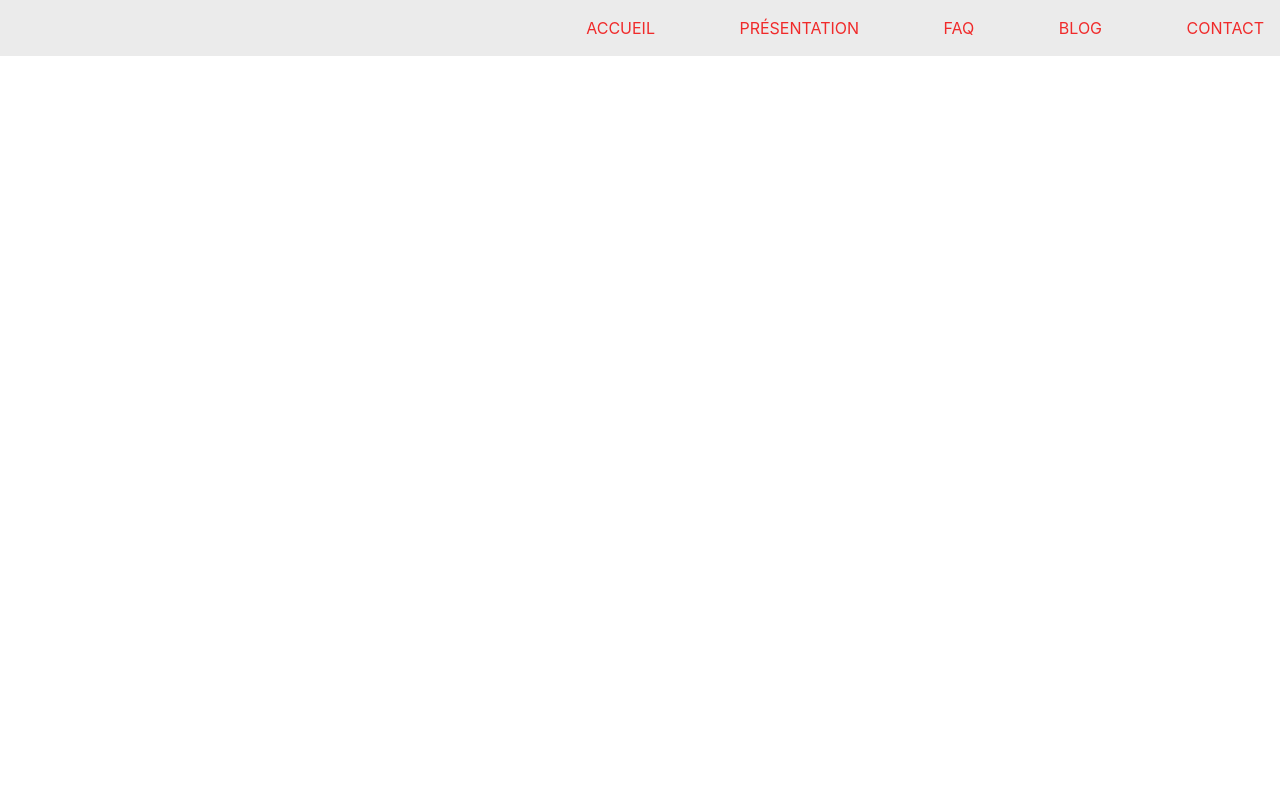
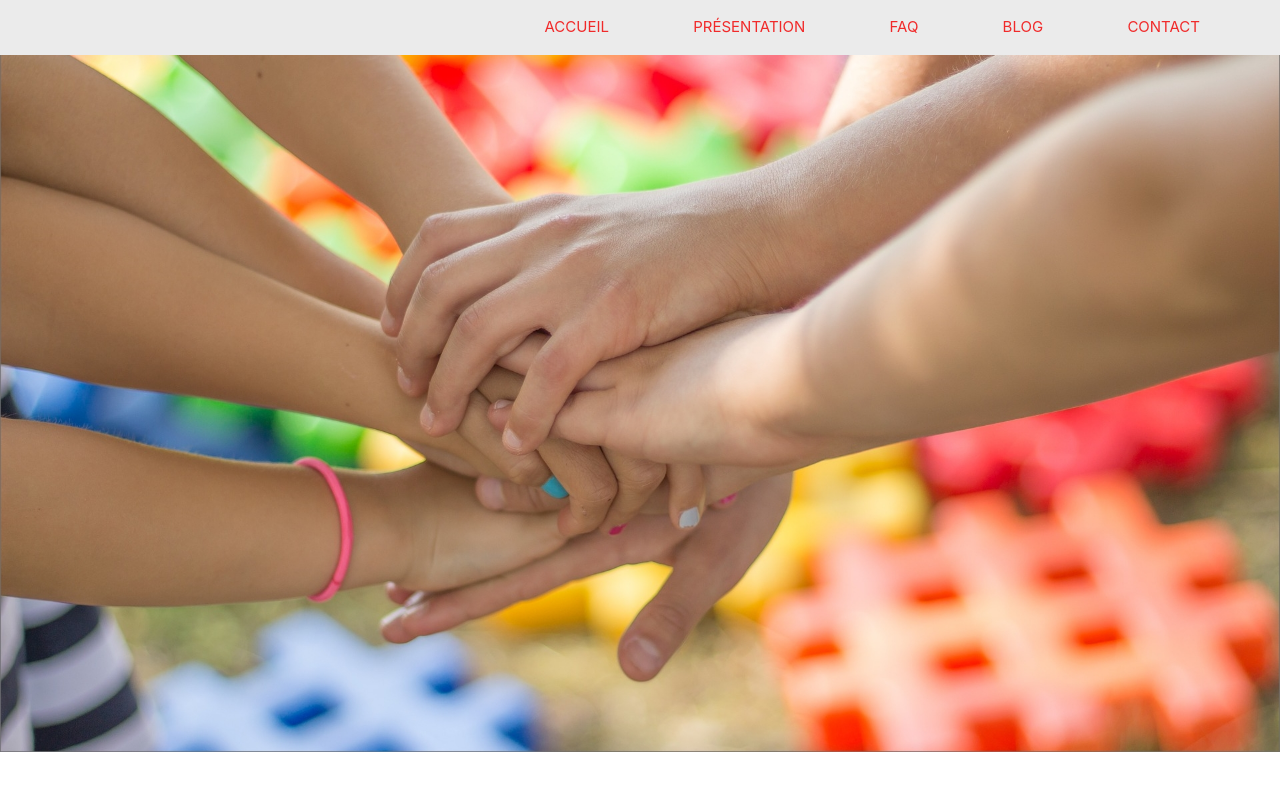
Before and after one commit to MEDBAH/MODIFICATION-EDS, a plain HTML site: page index.html in a window 1280 px wide. Drawn offline with Linux system fonts and the light colour scheme.

Commit message:
INIT BACKGROUND

```diff
--- a/CSS/style.css
+++ b/CSS/style.css
@@ -1,3 +1,10 @@
+body{
+    background: url(../image/hands.jpg)no-repeat center fixed;
+    font-size:15px;
+    background-size:100%,cover;
+    width: 100%;
+    height:100vh;
+}
 .left{
       padding: 0;
 }
@@ -6,6 +13,7 @@
     justify-content: flex-end;
      background-color:#EBEBEB;
      margin:0;
+     padding-right: 4rem;
 
 
 }
```
